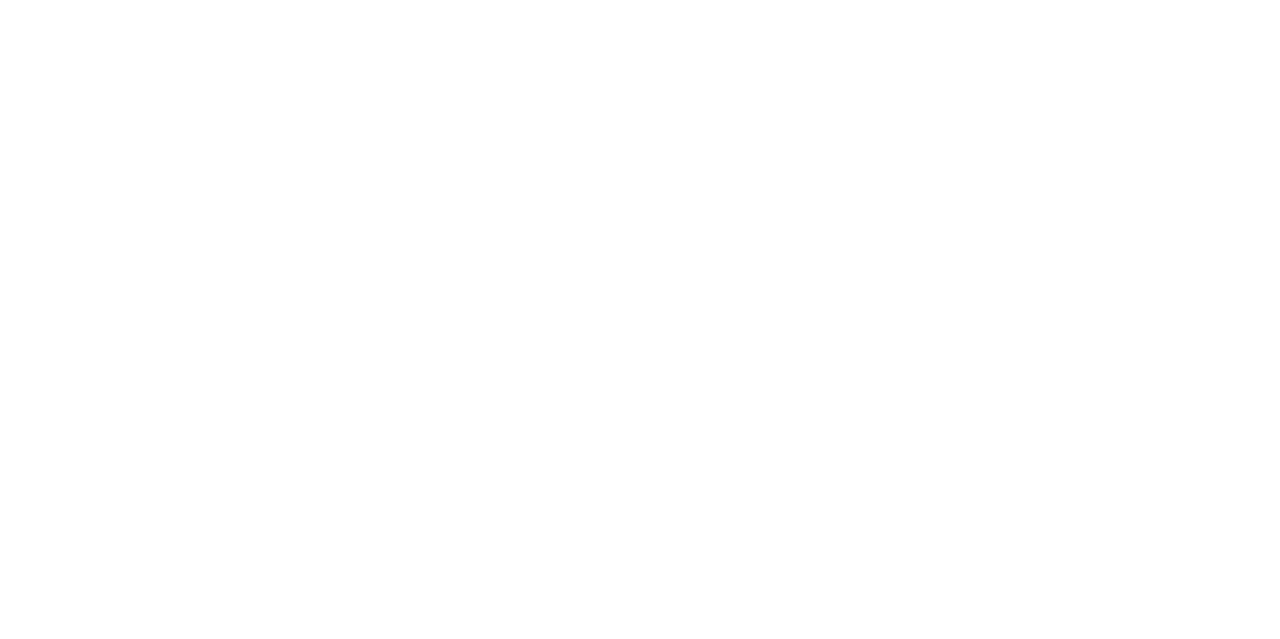
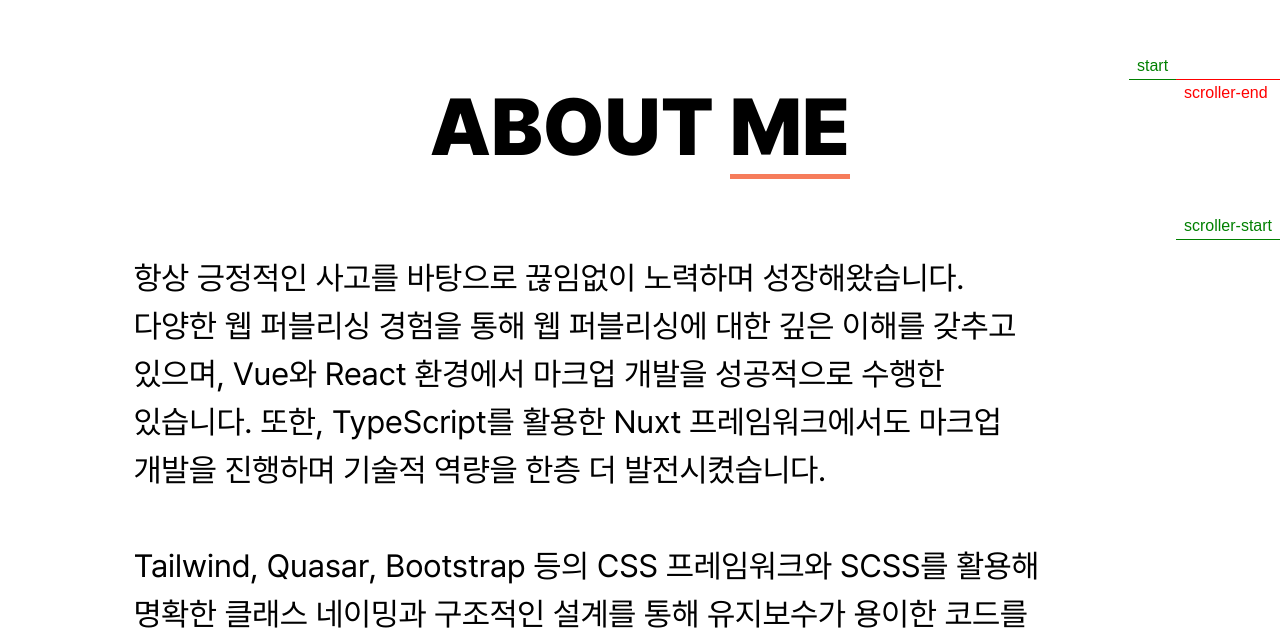
Before and after one commit to fmdliveHJ/main_home, a Nuxt app: page /sections/about in a window 1280 px wide. Before the commit this address had no page. Shown: the part 161-800 px from the top of the page. Built offline with nearby package versions, Linux system fonts and the light colour scheme.

Commit message:
feat: about 추가

```diff
--- a/assets/styles/_base.scss
+++ b/assets/styles/_base.scss
@@ -49,30 +49,6 @@ input {
 body {
   line-height: 1;
   overflow-x: hidden;
-}
-
-p,
-span,
-a,
-h1,
-h2,
-h3,
-h4,
-h5,
-b,
-li,
-strong,
-em,
-dl,
-dt,
-dd,
-figcaption,
-button,
-select,
-input,
-textarea,
-label {
-  // transform: skew(0.090deg); //폰트 깨짐방지
 }
 
 strong {
--- a/assets/styles/_layout.scss
+++ b/assets/styles/_layout.scss
@@ -3,6 +3,11 @@
 }
 
 .section {
+  margin-top: 15rem;
   height: 800px;
   position: relative;
+  .inner {
+    max-width: 1920px;
+    margin: 0 auto;
+  }
 }
--- /dev/null
+++ b/assets/styles/sections/_about.scss
@@ -0,0 +1,77 @@
+.about-box {
+  display: flex;
+  justify-content: center;
+  align-items: center;
+  flex-direction: column;
+  width: 100%;
+  height: 100%;
+  background-color: #fff;
+  &--title {
+    display: flex;
+    gap: 1rem;
+    font-size: 5rem;
+    span {
+      font-size: inherit;
+      &.title-line {
+        position: relative;
+        &:after {
+          position: absolute;
+          bottom: -5px;
+          left: 0;
+          content: '';
+          display: block;
+          width: 0;
+          height: 5px;
+          background-color: #f67c5b;
+          opacity: 0;
+          transition: all 0.3s ease-in-out;
+        }
+        &.active {
+          &:after {
+            opacity: 1;
+            width: 100%;
+          }
+        }
+      }
+    }
+  }
+  .mask {
+    margin-top: 5rem;
+    &-text {
+      font-size: 2rem;
+      font-weight: 300;
+      line-height: 1.5;
+      -webkit-text-fill-color: rgba(0, 0, 0, 0.1);
+      -webkit-background-clip: text;
+      background-clip: text;
+
+      background-repeat: no-repeat;
+      background-image: linear-gradient(#000, #000);
+      background-size: 0% 100%;
+    }
+  }
+  .line-text {
+    font-size: inherit;
+    position: relative;
+    color: #000;
+    -webkit-text-fill-color: #000;
+    &:after {
+      position: absolute;
+      bottom: -5px;
+      left: 0;
+      content: '';
+      display: block;
+      width: 0;
+      height: 5px;
+      background-color: #f67c5b;
+      opacity: 0;
+      transition: all 0.3s ease-in-out;
+    }
+    &.active {
+      &:after {
+        opacity: 1;
+        width: 100%;
+      }
+    }
+  }
+}
--- a/assets/styles/sections/_sections.scss
+++ b/assets/styles/sections/_sections.scss
@@ -1 +1,2 @@
 @use './_visual';
+@use './_about';
--- a/assets/styles/sections/_visual.scss
+++ b/assets/styles/sections/_visual.scss
@@ -1,4 +1,5 @@
 .visual {
+  margin-top: 0;
   height: 100svh;
   display: flex;
   justify-content: center;
--- a/components/global/header.vue
+++ b/components/global/header.vue
@@ -51,6 +51,7 @@ header {
   position: relative;
   height: 60px;
   transition: all 0.3s ease;
+  z-index: 100;
   &.default-header {
     width: 100%;
     background-color: white;
--- a/pages/index.vue
+++ b/pages/index.vue
@@ -1,13 +1,17 @@
+<script setup>
+import Header from '~/components/global/header.vue';
+import Visual from '~/pages/sections/visual.vue';
+import About from '~/pages/sections/about.vue';
+import Project from '~/pages/sections/project.vue';
+</script>
+
 <template>
   <div id="container">
     <Header />
     <Visual />
+    <About />
+    <Project />
   </div>
 </template>
 
-<script setup>
-import Header from '~/components/global/header.vue';
-import Visual from '~/pages/sections/visual.vue';
-</script>
-
 <style lang="scss" scoped></style>
--- /dev/null
+++ b/pages/sections/about.vue
@@ -0,0 +1,125 @@
+<script setup lang="ts">
+import { onMounted, ref } from 'vue';
+import { useNuxtApp } from '#app';
+
+onMounted(async () => {
+  const { $gsap } = useNuxtApp();
+  const gsap = (await import('gsap')).default;
+  const ScrollTrigger = (await import('gsap/ScrollTrigger')).default;
+  gsap.registerPlugin(ScrollTrigger);
+
+  const spans = document.querySelectorAll('.about-box--title span');
+
+  const lineTexts = document.querySelectorAll('.line-text');
+
+  const titleLine = document.querySelector('.title-line');
+
+  $gsap.fromTo(
+    spans,
+    { scaleY: 0, opacity: 0, transformOrigin: 'bottom' },
+    {
+      scaleY: 1,
+      opacity: 1,
+      duration: 0.8,
+      stagger: 0.1,
+      ease: 'elastic.out(1, 0.5)',
+      scrollTrigger: {
+        trigger: '.about-box--title', // ✅ 스크롤 트리거 대상
+        start: 'top 80%', // ✅ 애니메이션 시작 위치
+        end: 'bottom 30%', // ✅ 애니메이션 종료 위치
+        toggleActions: 'restart none none reverse',
+        onEnter: () => {
+          if (titleLine) titleLine.classList.add('active');
+        },
+        onLeaveBack: () => {
+          if (titleLine) titleLine.classList.remove('active');
+        },
+      },
+    }
+  );
+
+  gsap.fromTo(
+    '.mask-text',
+    {
+      backgroundSize: '0% 100%',
+      scaleY: 0,
+      opacity: 0,
+      transformOrigin: 'bottom',
+    },
+    {
+      backgroundSize: '100% 100%',
+      scaleY: 1,
+      opacity: 1,
+      duration: 0.8,
+      stagger: 0.1,
+      ease: 'elastic.out(1, 0.5)',
+      scrollTrigger: {
+        trigger: '.about-box',
+        start: 'top 50%',
+        end: 'bottom 30%',
+        scrub: 1,
+        markers: true, // ✅ 디버깅용 마커
+      },
+    }
+  );
+
+  lineTexts.forEach((lineText) => {
+    gsap.to(lineText, {
+      width: '100%',
+      duration: 0.3,
+      ease: 'power1.out',
+      scrollTrigger: {
+        trigger: lineText,
+        start: 'top 50%',
+        end: 'bottom 30%',
+        scrub: 1,
+        onEnter: () => lineText.classList.add('active'), // ✅ 스크롤 도착 시 active 추가
+        onLeaveBack: () => lineText.classList.remove('active'), // ✅ 스크롤을 위로 올리면 active 제거
+      },
+    });
+  });
+});
+</script>
+
+<template>
+  <div class="section about">
+    <div class="inner">
+      <div class="about-box">
+        <h2 class="about-box--title">
+          <span>ABOUT</span>
+          <span class="title-line">ME</span>
+        </h2>
+        <span class="mask">
+          <span class="mask-text">
+            항상 긍정적인 사고를 바탕으로 끊임없이 노력하며 성장해왔습니다.<br />
+            다양한 웹 퍼블리싱 경험을 통해 웹 퍼블리싱에 대한 깊은 이해를
+            갖추고<br />
+            있으며, <span class="line-text">Vue</span>와
+            <span class="line-text">React</span> 환경에서 마크업 개발을
+            성공적으로 수행한<br />
+            있습니다. 또한, <span class="line-text">TypeScript</span>를 활용한
+            <span class="line-text">Nuxt</span> 프레임워크에서도 마크업<br />
+            개발을 진행하며 기술적 역량을 한층 더 발전시켰습니다.
+            <br /><br />
+            <span class="line-text">Tailwind</span>,
+            <span class="line-text">Quasar</span>,
+            <span class="line-text">Bootstrap</span> 등의
+            <span class="line-text">CSS</span> 프레임워크와
+            <span class="line-text">SCSS</span>를 활용해<br />
+            명확한 클래스 네이밍과 구조적인 설계를 통해 유지보수가 용이한
+            코드를<br />
+            작성합니다. 또한, 크로스 브라우징, SEO, 웹 접근성과 같은 웹 환경의
+            <br />
+            주요 요소를 고려하여 사용자 경험을 최적화하는 데 집중합니다.
+            <br />
+            다양한 프로젝트 경험을 바탕으로 반응형 웹페이지에 적합한 유연한
+            사이즈 조정과<br />
+            디자인 구현에도 자신이 있습니다.
+          </span>
+        </span>
+      </div>
+    </div>
+  </div>
+</template>
+
+<style scoped></style>
--- a/pages/sections/visual.vue
+++ b/pages/sections/visual.vue
@@ -1,7 +1,6 @@
 <script setup lang="ts">
 import { onMounted, ref } from 'vue';
 import { useNuxtApp } from '#app';
-import Matter from 'matter-js';
 
 const { $gsap } = useNuxtApp();
 
```
